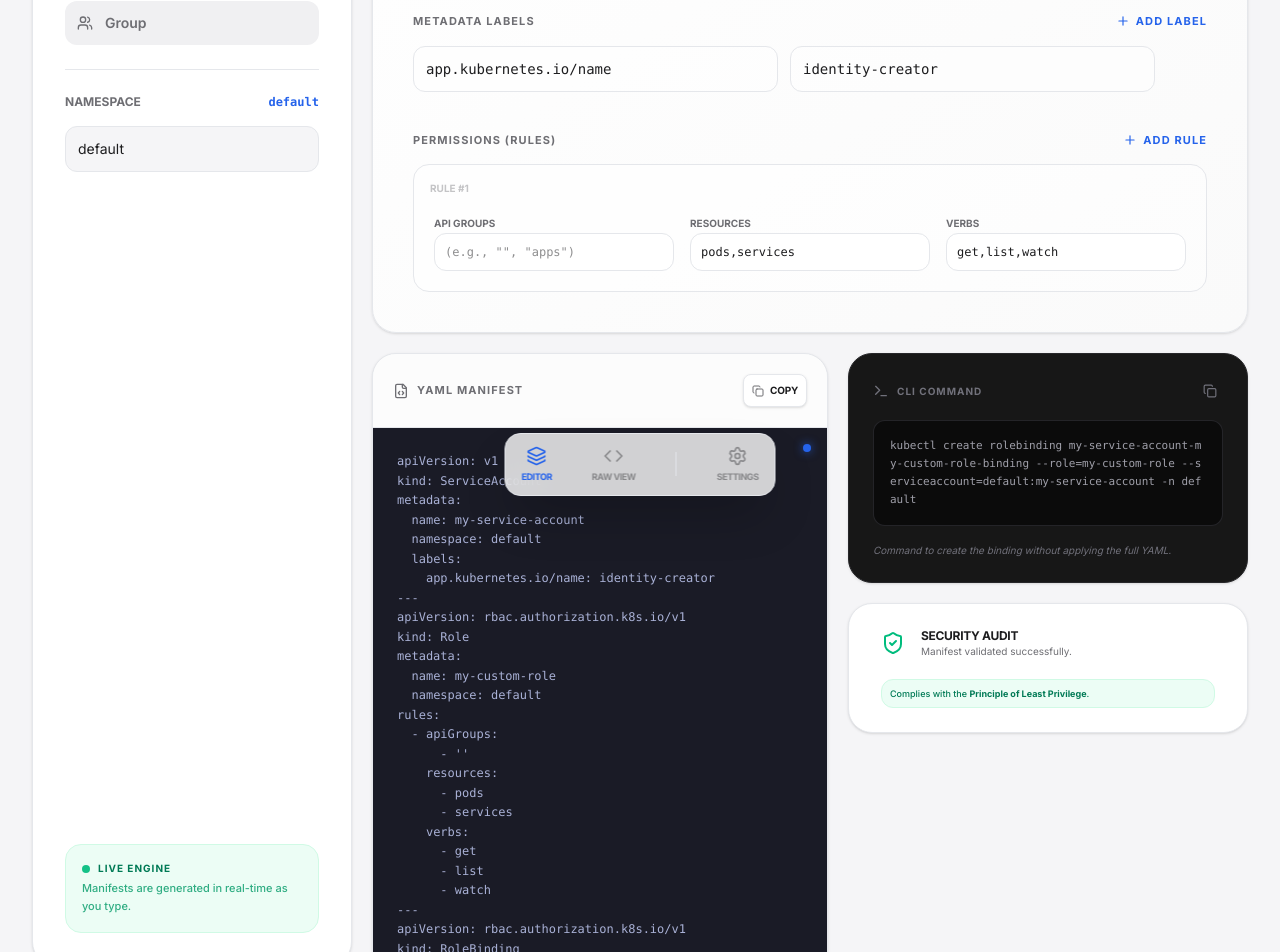
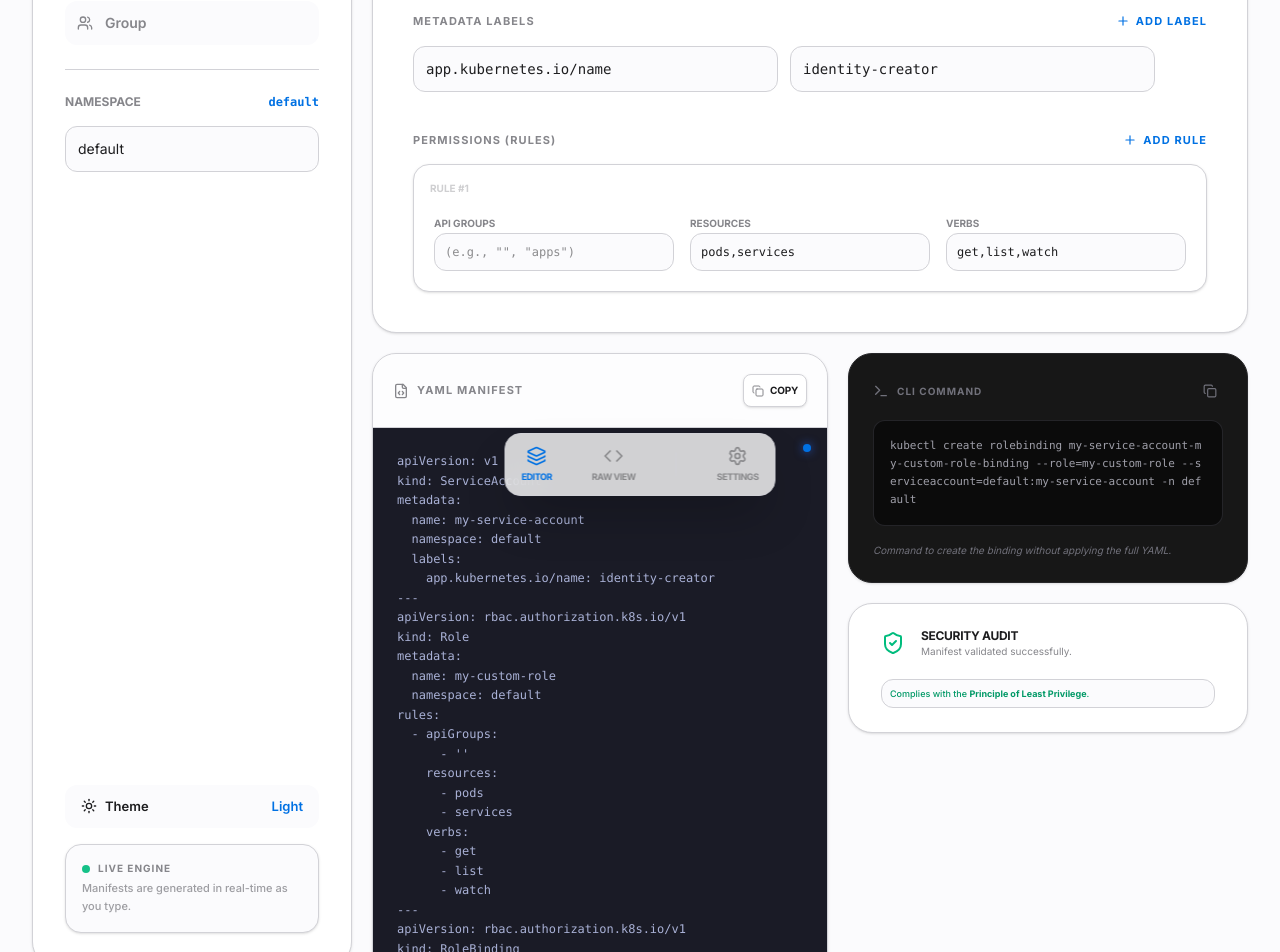
Before and after one commit to lorcopotia/kube-identity, a React (Vite) app: page / in a window 1280 px wide. Shown: the part 280-1232 px from the top of the page. Built offline with nearby package versions, Linux system fonts and the light colour scheme.

Commit message:
feat: Implement dark mode and favicon
Introduces a dark mode toggle and persistent theme selection via localStorage.
Adds a favicon to the application for improved branding and recognition.

```diff
--- a/src/App.tsx
+++ b/src/App.tsx
@@ -3,7 +3,7 @@
  * SPDX-License-Identifier: Apache-2.0
  */
 
-import { useState, useMemo } from "react";
+import { useState, useMemo, useEffect } from "react";
 import { motion, AnimatePresence } from "motion/react";
 import {
   User,
@@ -21,7 +21,9 @@
   FileCode,
   ExternalLink,
   Github,
-  Award
+  Award,
+  Moon,
+  Sun
 } from "lucide-react";
 import yaml from "js-yaml";
 
@@ -63,6 +65,24 @@
 
   const [copied, setCopied] = useState(false);
   const [activeTab, setActiveTab] = useState<"editor" | "raw" | "settings">("editor");
+  const [darkMode, setDarkMode] = useState(() => {
+    if (typeof window !== "undefined") {
+      return localStorage.getItem("kube-identity-theme") === "dark" ||
+        (!localStorage.getItem("kube-identity-theme") && window.matchMedia("(prefers-color-scheme: dark)").matches);
+    }
+    return false;
+  });
+
+  useEffect(() => {
+    const root = window.document.documentElement;
+    if (darkMode) {
+      root.classList.add("dark");
+      localStorage.setItem("kube-identity-theme", "dark");
+    } else {
+      root.classList.remove("dark");
+      localStorage.setItem("kube-identity-theme", "light");
+    }
+  }, [darkMode]);
 
   const generateYaml = useMemo(() => {
     const documents: any[] = [];
@@ -263,7 +283,7 @@
                     className={`flex items-center gap-3 p-3 rounded-xl text-sm font-semibold transition-all ${
                       state.type === type
                         ? "bg-bento-accent text-white shadow-md shadow-bento-accent/20"
-                        : "bg-[#f0f0f2] text-bento-text-sec hover:bg-gray-200"
+                        : "bg-bento-bg text-bento-text-sec hover:bg-neutral-200 dark:hover:bg-neutral-800"
                     }`}
                   >
                     {type === "ServiceAccount" && <Layers className="w-4 h-4" />}
@@ -284,19 +304,30 @@
                 type="text"
                 value={state.namespace}
                 onChange={(e) => setState(s => ({ ...s, namespace: e.target.value }))}
-                className="w-full bg-[#f5f5f7] border border-bento-border p-3 rounded-xl text-sm focus:ring-2 focus:ring-bento-accent/20 focus:outline-none"
+                className="w-full bg-bento-bg border border-bento-border p-3 rounded-xl text-sm focus:ring-2 focus:ring-bento-accent/20 focus:outline-none"
                 placeholder="namespace..."
               />
             </div>
           </div>
 
-          <div className="mt-auto pt-6">
-            <div className="bg-emerald-50 rounded-2xl p-4 border border-emerald-100">
+          <div className="mt-auto pt-6 space-y-4">
+            <button
+              onClick={() => setDarkMode(!darkMode)}
+              className="w-full flex items-center justify-between p-3 px-4 bg-bento-bg rounded-xl text-[13px] font-semibold transition-colors hover:bg-neutral-200 dark:hover:bg-neutral-800"
+            >
+              <span className="flex items-center gap-2">
+                {darkMode ? <Moon className="w-4 h-4" /> : <Sun className="w-4 h-4" />}
+                Theme
+              </span>
+              <span className="text-bento-accent">{darkMode ? "Dark" : "Light"}</span>
+            </button>
+
+            <div className="bg-bento-bg rounded-2xl p-4 border border-bento-border shadow-sm">
               <div className="flex items-center gap-2 mb-1">
                 <div className="w-2 h-2 bg-emerald-500 rounded-full animate-pulse" />
-                <span className="text-[10px] font-bold text-emerald-700 uppercase tracking-widest">Live Engine</span>
+                <span className="text-[10px] font-bold text-bento-text-sec uppercase tracking-widest">Live Engine</span>
               </div>
-              <p className="text-[11px] text-emerald-600/80 leading-relaxed font-medium">Manifests are generated in real-time as you type.</p>
+              <p className="text-[11px] text-bento-text-sec/80 leading-relaxed font-medium">Manifests are generated in real-time as you type.</p>
             </div>
           </div>
         </motion.aside>
@@ -304,7 +335,7 @@
         {/* MAIN EDITOR HERO */}
         <motion.section
           variants={itemVariants}
-          className="md:col-span-2 bg-gradient-to-br from-white to-neutral-50 rounded-[24px] p-8 md:p-10 border border-bento-border shadow-sm flex flex-col"
+          className="md:col-span-2 bg-bento-card rounded-[24px] p-8 md:p-10 border border-bento-border shadow-sm flex flex-col"
         >
           <div className="mb-10">
             <span className="text-[11px] uppercase tracking-widest text-bento-text-sec font-bold mb-3 block">Basic Configuration</span>
@@ -317,7 +348,7 @@
                   type="text"
                   value={state.name}
                   onChange={(e) => setState(s => ({ ...s, name: e.target.value }))}
-                  className="w-full bg-white border border-bento-border p-4 rounded-2xl text-lg font-medium shadow-sm transition-all focus:ring-4 focus:ring-bento-accent/10 focus:border-bento-accent focus:outline-none"
+                  className="w-full bg-bento-bg border border-bento-border p-4 rounded-2xl text-lg font-medium shadow-sm transition-all focus:ring-4 focus:ring-bento-accent/10 focus:border-bento-accent focus:outline-none"
                   placeholder="e.g. build-bot"
                 />
               </div>
@@ -335,15 +366,15 @@
                     type="text"
                     value={state.roleName}
                     onChange={(e) => setState(s => ({ ...s, roleName: e.target.value }))}
-                    className="flex-1 bg-white border border-bento-border p-4 rounded-2xl text-lg font-medium shadow-sm transition-all focus:ring-4 focus:ring-bento-accent/10 focus:border-bento-accent focus:outline-none font-mono"
+                    className="flex-1 bg-bento-bg border border-bento-border p-4 rounded-2xl text-lg font-medium shadow-sm transition-all focus:ring-4 focus:ring-bento-accent/10 focus:border-bento-accent focus:outline-none font-mono"
                     placeholder="view..."
                   />
                   <button
                     onClick={() => setState(s => ({ ...s, isClusterRole: !s.isClusterRole }))}
                     className={`px-4 rounded-2xl font-bold text-[10px] uppercase tracking-tighter transition-all border ${
                       state.isClusterRole
-                        ? "bg-bento-text-main text-white border-bento-text-main"
-                        : "bg-white text-bento-text-sec border-bento-border hover:bg-neutral-50"
+                        ? "bg-bento-text-main text-bento-card border-bento-text-main"
+                        : "bg-bento-card text-bento-text-sec border-bento-border hover:bg-bento-bg"
                     }`}
                   >
                     Cluster
@@ -383,14 +414,14 @@
                         value={l.key}
                         onChange={(e) => updateLabel(l.id, "key", e.target.value)}
                         placeholder="key"
-                        className="flex-1 bg-white/50 border border-bento-border p-3 rounded-xl text-sm focus:ring-2 focus:ring-bento-accent/20 focus:outline-none font-mono"
+                        className="flex-1 bg-bento-bg border border-bento-border p-3 rounded-xl text-sm focus:ring-2 focus:ring-bento-accent/20 focus:outline-none font-mono"
                       />
                       <input
                         type="text"
                         value={l.value}
                         onChange={(e) => updateLabel(l.id, "value", e.target.value)}
                         placeholder="value"
-                        className="flex-1 bg-white/50 border border-bento-border p-3 rounded-xl text-sm focus:ring-2 focus:ring-bento-accent/20 focus:outline-none font-mono"
+                        className="flex-1 bg-bento-bg border border-bento-border p-3 rounded-xl text-sm focus:ring-2 focus:ring-bento-accent/20 focus:outline-none font-mono"
                       />
                       <button
                         onClick={() => removeLabel(l.id)}
@@ -428,7 +459,7 @@
                       initial={{ opacity: 0, y: 10 }}
                       animate={{ opacity: 1, y: 0 }}
                       exit={{ opacity: 0, y: -10 }}
-                      className="bg-white/40 p-5 rounded-2xl border border-bento-border relative group"
+                      className="bg-bento-card p-5 rounded-2xl border border-bento-border relative group shadow-sm"
                     >
                       <button
                         onClick={() => removeRule(r.id)}
@@ -445,7 +476,7 @@
                             value={r.apiGroups}
                             onChange={(e) => updateRule(r.id, "apiGroups", e.target.value)}
                             placeholder='(e.g., "", "apps")'
-                            className="w-full bg-white border border-bento-border p-2.5 rounded-xl text-xs font-mono focus:ring-2 focus:ring-bento-accent/20 focus:outline-none"
+                            className="w-full bg-bento-bg border border-bento-border p-2.5 rounded-xl text-xs font-mono focus:ring-2 focus:ring-bento-accent/20 focus:outline-none"
                           />
                         </div>
                         <div className="space-y-2">
@@ -455,7 +486,7 @@
                             value={r.resources}
                             onChange={(e) => updateRule(r.id, "resources", e.target.value)}
                             placeholder="pods, deployments..."
-                            className="w-full bg-white border border-bento-border p-2.5 rounded-xl text-xs font-mono focus:ring-2 focus:ring-bento-accent/20 focus:outline-none"
+                            className="w-full bg-bento-bg border border-bento-border p-2.5 rounded-xl text-xs font-mono focus:ring-2 focus:ring-bento-accent/20 focus:outline-none"
                           />
                         </div>
                         <div className="space-y-2">
@@ -465,7 +496,7 @@
                             value={r.verbs}
                             onChange={(e) => updateRule(r.id, "verbs", e.target.value)}
                             placeholder="get, list, watch..."
-                            className="w-full bg-white border border-bento-border p-2.5 rounded-xl text-xs font-mono focus:ring-2 focus:ring-bento-accent/20 focus:outline-none"
+                            className="w-full bg-bento-bg border border-bento-border p-2.5 rounded-xl text-xs font-mono focus:ring-2 focus:ring-bento-accent/20 focus:outline-none"
                           />
                         </div>
                       </div>
@@ -487,14 +518,14 @@
           variants={itemVariants}
           className="md:row-span-4 bg-bento-card rounded-[24px] border border-bento-border shadow-sm flex flex-col overflow-hidden"
         >
-          <div className="p-5 border-b border-bento-border flex items-center justify-between bg-neutral-50/50">
+          <div className="p-5 border-b border-bento-border flex items-center justify-between bg-bento-bg/50">
             <div className="flex items-center gap-2">
               <FileCode className="w-4 h-4 text-bento-text-sec" />
               <span className="text-[11px] uppercase tracking-widest text-bento-text-sec font-bold">YAML Manifest</span>
             </div>
             <button
               onClick={handleCopy}
-              className="p-2 bg-white border border-bento-border rounded-lg shadow-sm font-bold text-[10px] flex items-center gap-1.5 transition-all active:scale-95 uppercase tracking-tight"
+              className="p-2 bg-bento-card border border-bento-border rounded-lg shadow-sm font-bold text-[10px] flex items-center gap-1.5 transition-all active:scale-95 uppercase tracking-tight"
             >
               {copied ? <Check className="w-3 h-3 text-emerald-500" /> : <Copy className="w-3 h-3 text-bento-text-sec" />}
               {copied ? "Copied" : "Copy"}
@@ -553,15 +584,15 @@
           {securityInsights.length > 0 && (
             <div className="space-y-1">
               {securityInsights.map((insight, i) => (
-                <p key={i} className="text-[9px] text-amber-600 font-medium leading-tight bg-amber-50 p-1.5 rounded-lg border border-amber-100 italic">
+                <p key={i} className="text-[9px] text-amber-600 dark:text-amber-400 font-medium leading-tight bg-bento-bg p-2 rounded-lg border border-bento-border italic">
                   {insight}
                 </p>
               ))}
             </div>
           )}
           {securityInsights.length === 0 && (
-            <div className="mt-2 bg-emerald-50 p-2 rounded-xl border border-emerald-100">
-              <p className="text-[9px] text-emerald-700 font-medium leading-tight">
+            <div className="mt-2 bg-bento-bg p-2 rounded-xl border border-bento-border">
+              <p className="text-[9px] text-emerald-600 dark:text-emerald-400 font-medium leading-tight">
                 Complies with the <b>Principle of Least Privilege</b>.
               </p>
             </div>
@@ -573,7 +604,7 @@
         variants={itemVariants}
         className="md:col-span-3 bg-bento-card rounded-[32px] border border-bento-border shadow-sm flex flex-col overflow-hidden min-h-[600px]"
       >
-        <div className="p-8 border-b border-bento-border flex items-center justify-between bg-neutral-50/50">
+        <div className="p-8 border-b border-bento-border flex items-center justify-between bg-bento-bg/50">
           <div className="flex items-center gap-3">
             <div className="w-10 h-10 bg-bento-accent text-white rounded-xl flex items-center justify-center">
               <CodeIcon className="w-5 h-5" />
@@ -585,7 +616,7 @@
           </div>
           <button
             onClick={handleCopy}
-            className="px-6 py-3 bg-bento-text-main text-white rounded-xl shadow-lg font-bold text-sm flex items-center gap-2 transition-all active:scale-95"
+            className="px-6 py-3 bg-bento-accent text-white rounded-xl shadow-lg font-bold text-sm flex items-center gap-2 transition-all active:scale-95 hover:brightness-110"
           >
             {copied ? <Check className="w-4 h-4" /> : <Copy className="w-4 h-4" />}
             {copied ? "Copied to Clipboard" : "Copy Everything"}
@@ -604,7 +635,7 @@
       >
         <div className="max-w-2xl mx-auto space-y-12 py-10">
           <div className="text-center space-y-3">
-            <div className="w-16 h-16 bg-neutral-100 rounded-3xl flex items-center justify-center mx-auto mb-6 text-bento-text-sec">
+            <div className="w-16 h-16 bg-bento-bg rounded-3xl flex items-center justify-center mx-auto mb-6 text-bento-text-sec">
               <Settings className="w-8 h-8" />
             </div>
             <h2 className="text-3xl font-bold tracking-tight">Application Settings</h2>
@@ -612,7 +643,7 @@
           </div>
 
           <div className="grid grid-cols-1 gap-6">
-            <div className="p-6 bg-neutral-50 rounded-2xl border border-bento-border space-y-4">
+            <div className="p-6 bg-bento-bg rounded-2xl border border-bento-border space-y-4">
               <div className="flex items-center justify-between">
                 <div>
                   <h3 className="font-bold text-sm">Real-time Validation</h3>
@@ -624,7 +655,7 @@
               </div>
             </div>
 
-            <div className="p-6 bg-neutral-50 rounded-2xl border border-bento-border space-y-4 opacity-50 relative group">
+            <div className="p-6 bg-bento-bg rounded-2xl border border-bento-border space-y-4 opacity-50 relative group">
               <div className="absolute inset-0 flex items-center justify-center opacity-0 group-hover:opacity-100 transition-opacity bg-white/20 backdrop-blur-[1px] rounded-2xl">
                 <span className="bg-bento-text-main text-white text-[10px] uppercase font-bold px-3 py-1 rounded-full shadow-lg">Coming Soon</span>
               </div>
@@ -639,18 +670,22 @@
               </div>
             </div>
 
-            <div className="p-6 bg-neutral-50 rounded-2xl border border-bento-border space-y-4 opacity-50 relative group">
-              <div className="absolute inset-0 flex items-center justify-center opacity-0 group-hover:opacity-100 transition-opacity bg-white/20 backdrop-blur-[1px] rounded-2xl">
-                <span className="bg-bento-text-main text-white text-[10px] uppercase font-bold px-3 py-1 rounded-full shadow-lg">Coming Soon</span>
-              </div>
+            <div className="p-6 bg-bento-bg rounded-2xl border border-bento-border space-y-4">
               <div className="flex items-center justify-between">
                 <div>
                   <h3 className="font-bold text-sm">Dark Mode</h3>
                   <p className="text-xs text-bento-text-sec">Native UI theme switching</p>
                 </div>
-                <div className="w-12 h-6 bg-neutral-200 rounded-full flex items-center p-1">
-                  <div className="w-4 h-4 bg-white rounded-full shadow-sm" />
-                </div>
+                <button
+                  onClick={() => setDarkMode(!darkMode)}
+                  className={`w-12 h-6 rounded-full flex items-center p-1 cursor-pointer transition-colors ${darkMode ? "bg-bento-accent" : "bg-neutral-300"}`}
+                >
+                  <motion.div
+                    animate={{ x: darkMode ? 24 : 0 }}
+                    transition={{ type: "spring", stiffness: 500, damping: 30 }}
+                    className="w-4 h-4 bg-white rounded-full shadow-sm"
+                  />
+                </button>
               </div>
             </div>
           </div>
@@ -680,7 +715,7 @@
       >
         <div className="space-y-4 max-w-sm">
           <div className="flex items-center gap-2">
-            <div className="w-8 h-8 bg-bento-text-main rounded-lg flex items-center justify-center text-white">
+            <div className="w-8 h-8 bg-bento-text-main rounded-lg flex items-center justify-center text-bento-card shadow-lg shadow-bento-text-main/10">
               <ShieldCheck className="w-4 h-4" />
             </div>
             <span className="font-bold tracking-tight">KubeIdentity</span>
@@ -718,7 +753,7 @@
       </motion.footer>
 
       {/* FOOTER NAV / SETTINGS */}
-      <div className="fixed bottom-6 left-1/2 -translate-x-1/2 bg-white/80 backdrop-blur-md border border-bento-border rounded-2xl px-4 py-3 shadow-2xl flex items-center gap-6 md:gap-10">
+      <div className="fixed bottom-6 left-1/2 -translate-x-1/2 bg-bento-card/80 backdrop-blur-md border border-bento-border rounded-2xl px-4 py-3 shadow-2xl flex items-center gap-6 md:gap-10">
         <button
           onClick={() => setActiveTab("editor")}
           className={`flex flex-col items-center gap-1 group transition-all ${activeTab === "editor" ? "text-bento-accent" : "opacity-40 hover:opacity-100"}`}
--- a/src/index.css
+++ b/src/index.css
@@ -4,15 +4,32 @@
 @theme {
   --font-sans: "Inter", ui-sans-serif, system-ui, sans-serif;
 
-  --color-bento-bg: #f5f5f7;
+  /* Shared transitions */
+  --transition-speed: 300ms;
+
+  /* Light Theme (Default) */
+  --color-bento-bg: #fbfbfd;
   --color-bento-card: #ffffff;
-  --color-bento-accent: #2563eb;
+  --color-bento-accent: #0071e3;
   --color-bento-text-main: #1d1d1f;
-  --color-bento-text-sec: #6e6e73;
-  --color-bento-border: #e5e7eb;
+  --color-bento-text-sec: #86868b;
+  --color-bento-border: #d2d2d7;
 }
 
 @layer base {
+  .dark {
+    --color-bento-bg: #000000;
+    --color-bento-card: #161617;
+    --color-bento-accent: #2997ff;
+    --color-bento-text-main: #f5f5f7;
+    --color-bento-text-sec: #a1a1a6;
+    --color-bento-border: #333336;
+  }
+
+  * {
+    @apply transition-colors duration-300;
+  }
+
   body {
     @apply bg-bento-bg text-bento-text-main font-sans antialiased;
   }
```
Also changed, not shown: index.html (+1 -0 lines).
